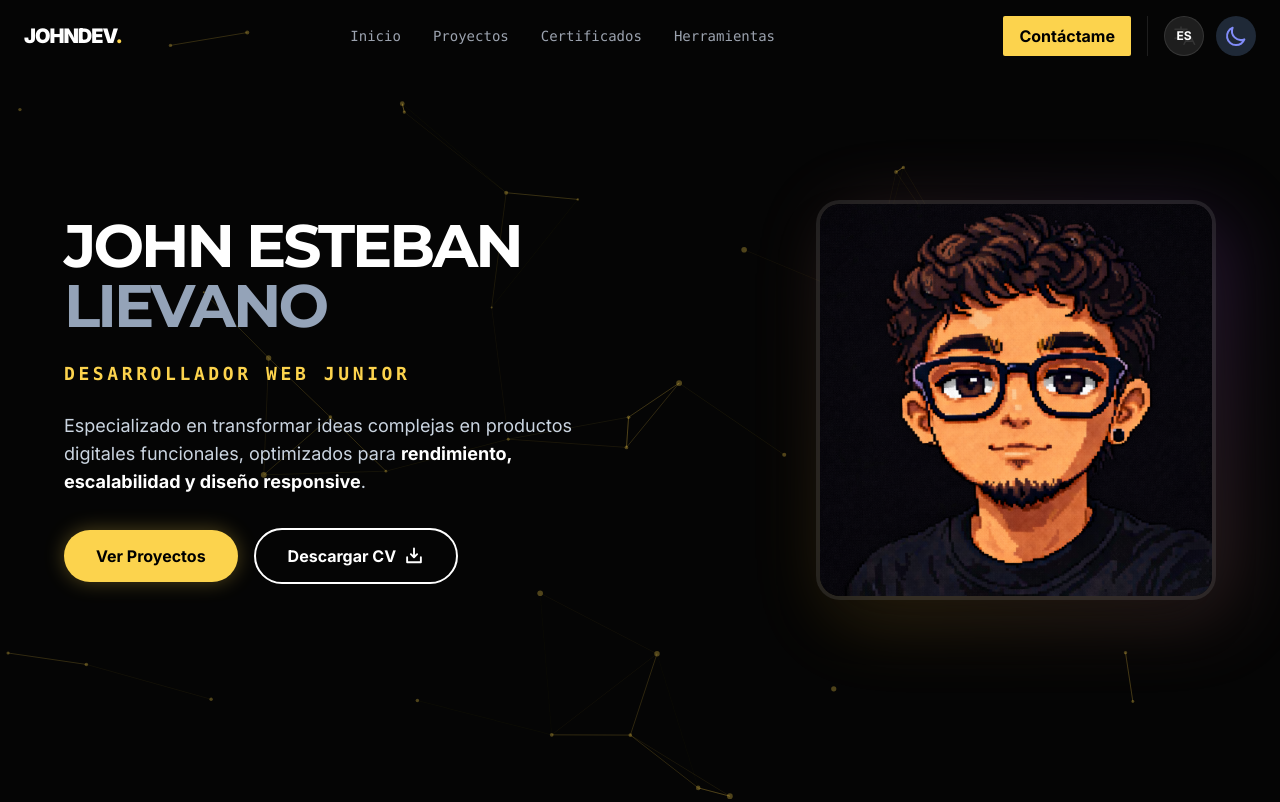
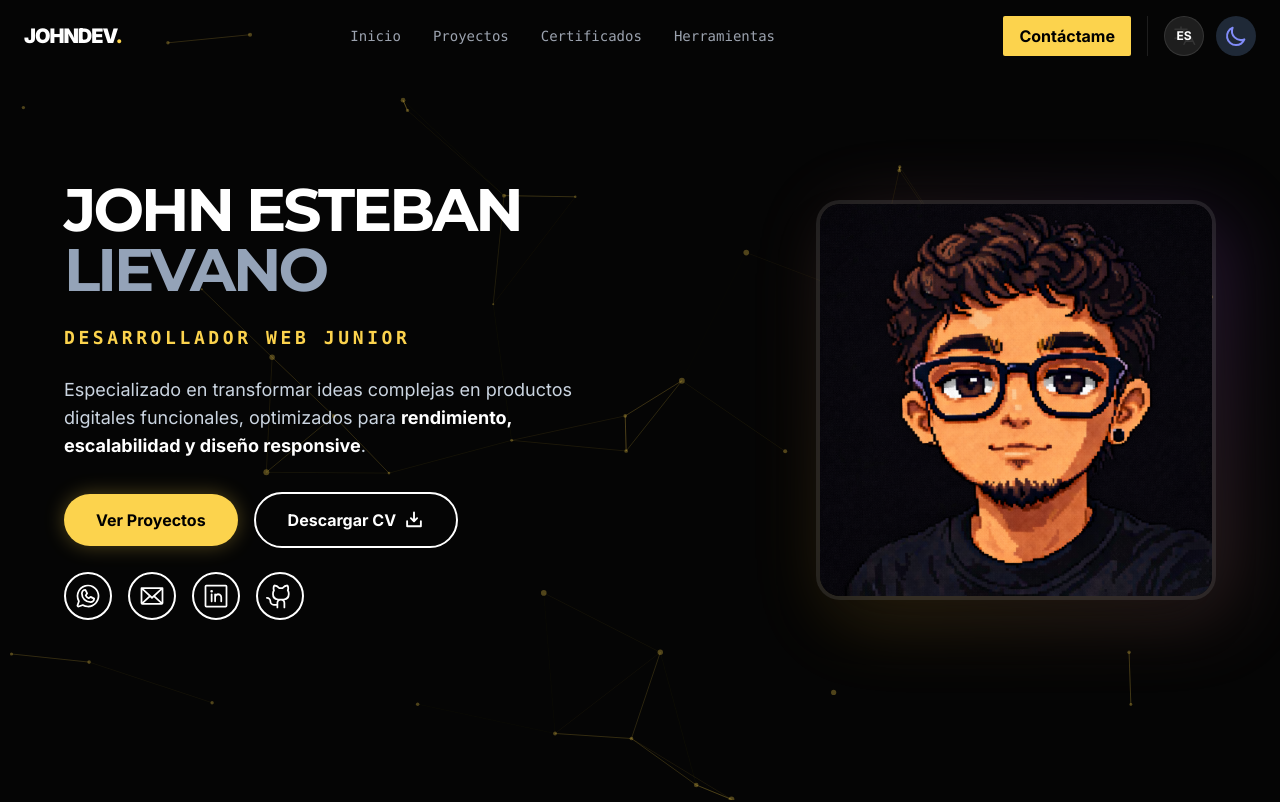
Before and after one commit to johnlievano/portfolio-john, a React (Vite) app: page / in a window 1280 px wide. Shown: the top 802 px of the page. Built offline with nearby package versions, Linux system fonts and the light colour scheme.

Commit message:
Se agregaron medios de contacto al home principal, tambien un ajuste de cuadrícula en contacto añadiendo linkd y mensajes automáticos de email y whastapp

```diff
--- a/src/i18n.ts
+++ b/src/i18n.ts
@@ -39,7 +39,6 @@ const resources = {
         overline: "Arsenal Tecnológico",
         title: "Herramientas & Frameworks"
       },
-      // --- SECCIÓN AGREGADA: CERTIFICACIONES ---
       certifications: {
         overline: "Certificaciones",
         title: "Formación & Aprendizaje",
@@ -56,11 +55,14 @@ const resources = {
       },
       contact: {
         title: "CONTACTO",
+        // --- NUEVO SUBTÍTULO ---
+        subtitle: "¿Te gustaría hablar conmigo, o te gustaría tener tu propia página web? No dudes en contactarme.",
         whatsapp_label: "WhatsApp",
         email_label: "Correo",
-        github_label: "GitHub",
         send_msg: "Enviar mensaje",
-        check_repo: "Ver repositorio"
+        // --- NUEVAS CLAVES ---
+        connect: "Conectemos",
+        check_repo: "Ver perfil"
       }
     }
   },
@@ -100,7 +102,6 @@ const resources = {
         overline: "Tech Arsenal",
         title: "Tools & Frameworks"
       },
-
       certifications: {
         overline: "Certifications",
         title: "Education & Learning",
@@ -117,11 +118,13 @@ const resources = {
       },
       contact: {
         title: "CONTACT",
+        // --- TRADUCCIÓN INGLÉS ---
+        subtitle: "Would you like to talk to me, or are you looking for your own website? Don't hesitate to reach out.",
         whatsapp_label: "WhatsApp",
         email_label: "Email",
-        github_label: "GitHub",
         send_msg: "Send Message",
-        check_repo: "View repository"
+        connect: "Let's Connect",
+        check_repo: "View Profile"
       }
     }
   }
--- a/src/sections/Contact.tsx
+++ b/src/sections/Contact.tsx
@@ -1,4 +1,4 @@
-import { WhatsappLogo, EnvelopeSimple, GithubLogo } from "@phosphor-icons/react";
+import { WhatsappLogo, EnvelopeSimple, GithubLogo, LinkedinLogo } from "@phosphor-icons/react";
 import { useTranslation } from "react-i18next";
 
 export const Contact = () => {
@@ -7,21 +7,28 @@ export const Contact = () => {
   const social = [
     {
       icon: <WhatsappLogo size={32} />,
-      label: t('contact.whatsapp_label'),
-      link: "https://wa.me/573044702082",
+      label: t('contact.whatsapp_label', 'WHATSAPP'),
+      // Usamos 'link' para que coincida con s.link abajo
+      link: "https://wa.me/573044702082?text=Hola%20John%20Esteban,%20vi%20tu%20portafolio%20y%20me%20gustar%C3%ADa%20contactarte.",
       val: "304 470 2082"
     },
     {
       icon: <EnvelopeSimple size={32} />,
-      label: t('contact.email_label'),
-      link: "mailto:johnestebanlievanomendez@gmail.com",
-      val: t('contact.send_msg')
+      label: t('contact.email_label', 'EMAIL'),
+      link: "mailto:johnestebanlievanomendez@gmail.com?subject=Contacto%20desde%20tu%20Portafolio&body=Hola%20John%20Esteban,%20vi%20tu%20portafolio%20y%20me%20gustaria%20contactarte.",
+      val: t('contact.send_msg', 'Enviar mensaje')
     },
     {
-      icon: <GithubLogo size={32} />, // Icono cambiado
-      label: "GITHUB", // Nombre directo (es igual en ambos idiomas)
+      icon: <LinkedinLogo size={32} />,
+      label: "LINKEDIN",
+      link: "https://www.linkedin.com/in/john-esteban-li%C3%A9vano-m%C3%A9ndez-b99532288/",
+      val: t('contact.connect', 'Conectemos')
+    },
+    {
+      icon: <GithubLogo size={32} />,
+      label: "GITHUB",
       link: "https://github.com/johnlievano",
-      val: t('contact.check_repo') // Nueva clave para "Ver código" o "Ver perfil"
+      val: t('contact.check_repo', 'Ver perfil')
     },
   ];
 
@@ -32,35 +39,38 @@ export const Contact = () => {
                  bg-gradient-to-b from-slate-200 to-slate-300
                  dark:bg-gradient-to-b dark:from-[#050505] dark:to-[#0f172a]"
     >
-      <div className="max-w-7xl mx-auto px-6">
-        <h2 className="text-4xl font-black mb-12 text-center tracking-tighter transition-colors text-slate-900 dark:text-white">
-          {t('contact.title')}
+      <div className="max-w-5xl mx-auto px-6">
+
+        <h2 className="text-4xl font-black mb-4 text-center tracking-tighter transition-colors text-slate-900 dark:text-white">
+          {t('contact.title', 'CONTACTO')}
         </h2>
 
-        <div className="grid md:grid-cols-3 gap-6">
+        <p className="text-center mb-12 text-lg text-slate-600 dark:text-slate-300 max-w-2xl mx-auto leading-relaxed">
+          {t('contact.subtitle', '¿Te gustaría hablar conmigo o te gustaría tener tu propia página web? No dudes en contactarme.')}
+        </p>
+
+        {/* GRID 2x2 en pantallas medianas (md:grid-cols-2) */}
+        <div className="grid grid-cols-1 md:grid-cols-2 gap-6 max-w-4xl mx-auto">
           {social.map((s, i) => (
             <a
               key={i}
-              href={s.link}
+              href={s.link} // Antes decía s.link y en tu objeto decía href. Ahora ambos son link.
               target="_blank"
+              rel="noopener noreferrer"
               className="group p-8 rounded-2xl flex flex-col items-center text-center transition-all duration-300
                          border border-slate-300 bg-white shadow-lg
                          dark:border-white/10 dark:bg-white/5 dark:shadow-none
-
                          hover:-translate-y-2 hover:shadow-xl hover:border-amber-400/50
                          dark:hover:border-[#FCD34D]/50 dark:hover:bg-white/10"
             >
-              {/* Icono */}
               <div className="mb-4 transition-transform group-hover:scale-110 text-amber-600 dark:text-[#FCD34D]">
                 {s.icon}
               </div>
 
-              {/* Label */}
               <p className="font-mono text-[10px] uppercase tracking-widest mb-2 transition-colors text-slate-500 dark:text-gray-400">
                 {s.label}
               </p>
 
-              {/* Valor */}
               <p className="font-bold transition-colors text-slate-900 dark:text-white">
                 {s.val}
               </p>
--- a/src/sections/Hero.tsx
+++ b/src/sections/Hero.tsx
@@ -1,5 +1,11 @@
 import { motion } from "framer-motion";
-import { DownloadSimple } from "@phosphor-icons/react";
+import {
+  DownloadSimple,
+  GithubLogo,
+  LinkedinLogo,
+  Envelope,
+  WhatsappLogo
+} from "@phosphor-icons/react";
 import { ParticlesBackground } from "../components/effects/ParticlesBackground";
 import { useTranslation, Trans } from 'react-i18next';
 
@@ -9,14 +15,9 @@ export const Home = () => {
   // Ruta de tu archivo PDF
   const cvFileUrl = "/CV John Esteban Lievano.pdf";
 
-  // Función mágica para hacer las dos cosas
   const handleDownload = (e: React.MouseEvent<HTMLAnchorElement>) => {
-  e.preventDefault(); // Evita el comportamiento por defecto del enlace
-
-  // 1. Abrir el PDF en una nueva pestaña
+    e.preventDefault();
     window.open(cvFileUrl, '_blank');
-
-  // 2. Forzar la descarga
     const link = document.createElement('a');
     link.href = cvFileUrl;
     link.download = 'CV John Esteban Lievano.pdf';
@@ -24,6 +25,31 @@ export const Home = () => {
     link.click();
     document.body.removeChild(link);
   };
+
+  // --- DATOS REALES CONFIGURADOS ---
+  const socialLinks = [
+    {
+      icon: <WhatsappLogo size={28} />,
+      label: "WhatsApp",
+      // Cambiamos 'link' por 'href' para que coincida con el .map de abajo
+      href: "https://wa.me/573044702082?text=Hola%20John%20Esteban,%20vi%20tu%20portafolio%20y%20me%20gustar%C3%ADa%20contactarte.",
+    },
+    {
+      icon: <Envelope size={28} />,
+      label: "Email",
+      href: "mailto:johnestebanlievanomendez@gmail.com?subject=Contacto%20desde%20tu%20Portafolio&body=Hola%20John%20Esteban,%20vi%20tu%20portafolio%20y%20me%20gustar%C3%ADa%20contactarte.",
+    },
+    {
+      icon: <LinkedinLogo size={28} />,
+      label: "LinkedIn",
+      href: "https://www.linkedin.com/in/john-esteban-li%C3%A9vano-m%C3%A9ndez-b99532288/",
+    },
+    {
+      icon: <GithubLogo size={28} />,
+      label: "GitHub",
+      href: "https://github.com/johnlievano",
+    },
+  ];
 
   return (
     <section
@@ -76,7 +102,10 @@ export const Home = () => {
              />
           </p>
 
-          {/* BOTONES */}
+          {/* CONTENEDOR DE ACCIONES (Botones + Redes) */}
+          <div className="flex flex-col gap-6">
+
+            {/* 1. BOTONES PRINCIPALES */}
             <div className="flex flex-col items-center gap-4 md:flex-row md:justify-start">
               <a
                 href="#proyectos"
@@ -85,16 +114,35 @@ export const Home = () => {
                 {t('hero.cta_projects')}
               </a>
 
-            {/* BOTÓN CV MODIFICADO */}
               <a
                 href={cvFileUrl}
-              onClick={handleDownload} // Aquí llamamos a la función
+                onClick={handleDownload}
                 className="w-full md:w-auto flex justify-center items-center gap-2 px-8 py-3.5 font-bold transition-all duration-300 border-2 rounded-full cursor-pointer
                           border-slate-900 text-slate-900 hover:bg-slate-900 hover:text-white hover:shadow-lg
                           dark:border-white dark:text-white dark:hover:bg-white dark:hover:text-black dark:hover:shadow-[0_0_20px_rgba(255,255,255,0.3)]"
               >
                 {t('hero.cta_cv')} <DownloadSimple size={20} weight="bold" />
               </a>
+            </div>
+
+            {/* 2. REDES SOCIALES (Iconos circulares HD) */}
+            <div className="flex items-center justify-center gap-4 md:justify-start">
+              {socialLinks.map((social, index) => (
+                <a
+                  key={index}
+                  href={social.href}
+                  target="_blank"
+                  rel="noopener noreferrer"
+                  aria-label={social.label}
+                  className="flex items-center justify-center w-12 h-12 transition-all duration-300 border-2 rounded-full
+                             border-slate-900 text-slate-900 hover:scale-110 hover:bg-slate-900 hover:text-white
+                             dark:border-white dark:text-white dark:hover:bg-white dark:hover:text-black dark:hover:shadow-[0_0_15px_rgba(255,255,255,0.4)]"
+                >
+                  {social.icon}
+                </a>
+              ))}
+            </div>
+
           </div>
         </motion.div>
 
```
Lines whose indentation alone changed are shown as unchanged.
